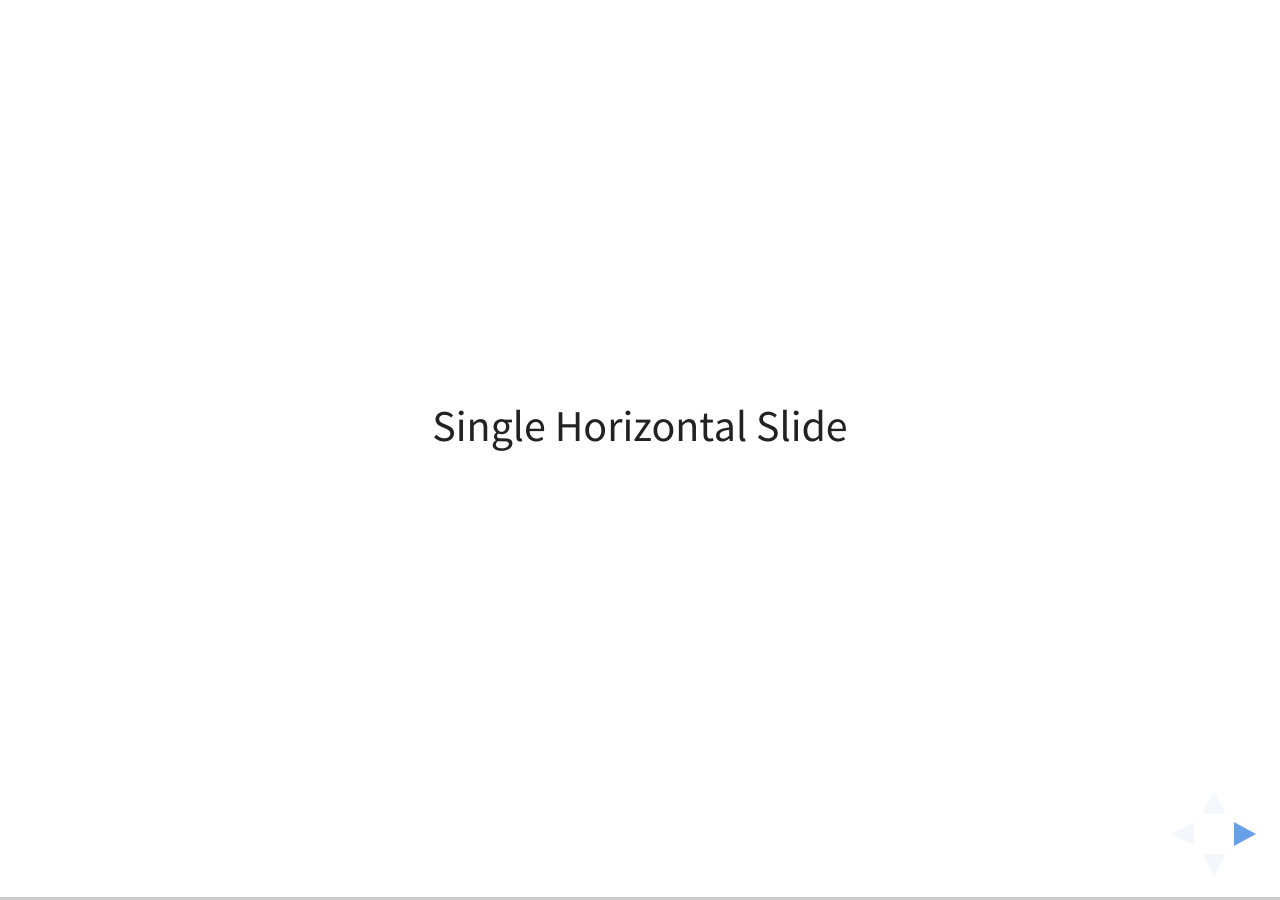
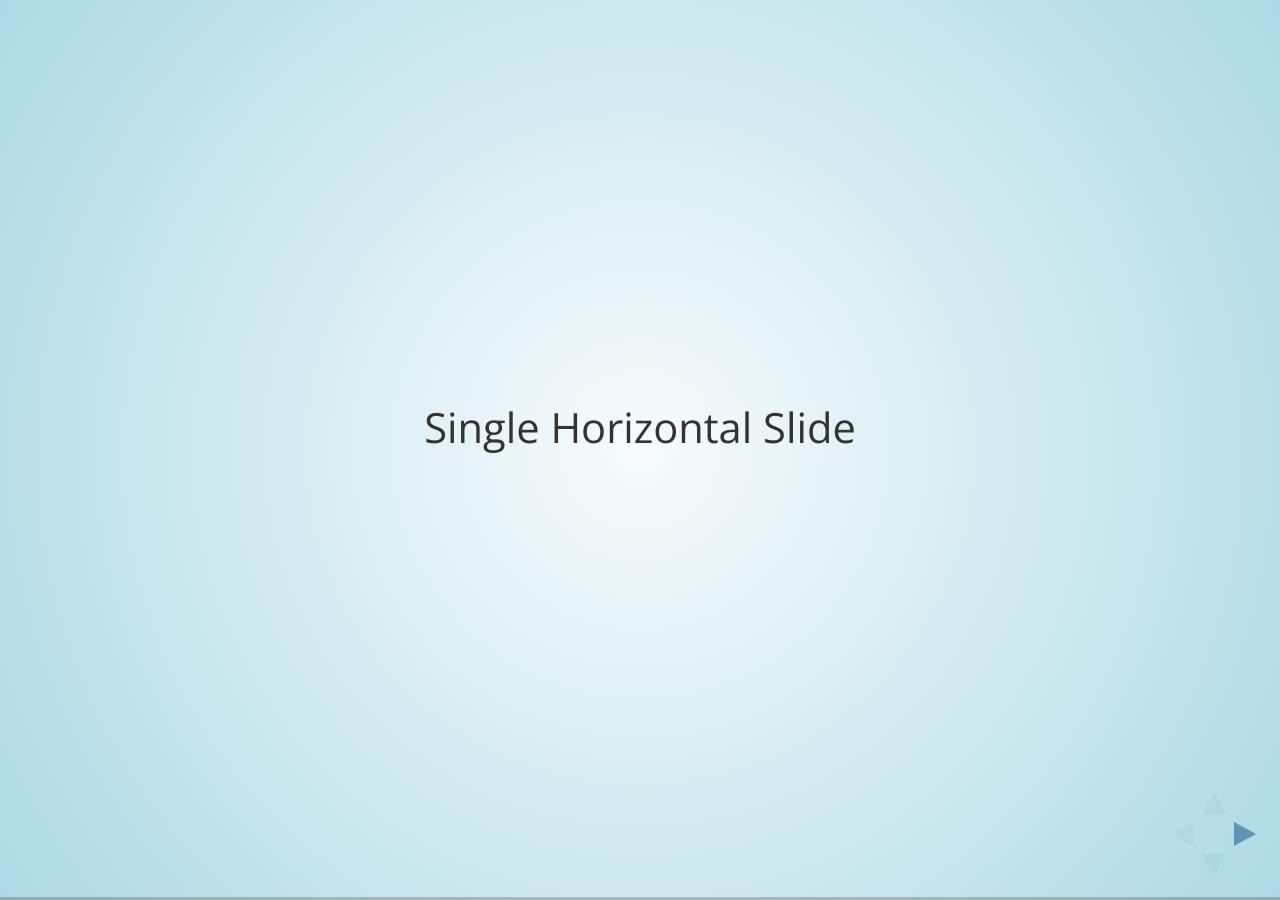
Before and after one commit to tdg5/tao-of-the-lean-software-developer, a Jekyll site: the page built from index.html, in a window 1280 px wide. Built offline with Jekyll 4.4.1, drawn with Linux system fonts in a browser that asks for light colours; Markdown is read by kramdown in place of the engine named in the settings.

Commit message:
Change theme to sky

```diff
--- a/_layouts/reveal.html
+++ b/_layouts/reveal.html
@@ -1,8 +1,10 @@
+---
+---
 <html>
   <head>
     <title>{{ title }}</title>
     <link rel="stylesheet" href="/assets/css/reveal.css">
-    <link rel="stylesheet" href="/assets/css/theme/white.css" id="theme">
+    <link rel="stylesheet" href="/assets/css/theme/sky.css" id="theme">
   </head>
   <body>
     <div class="reveal">
```
